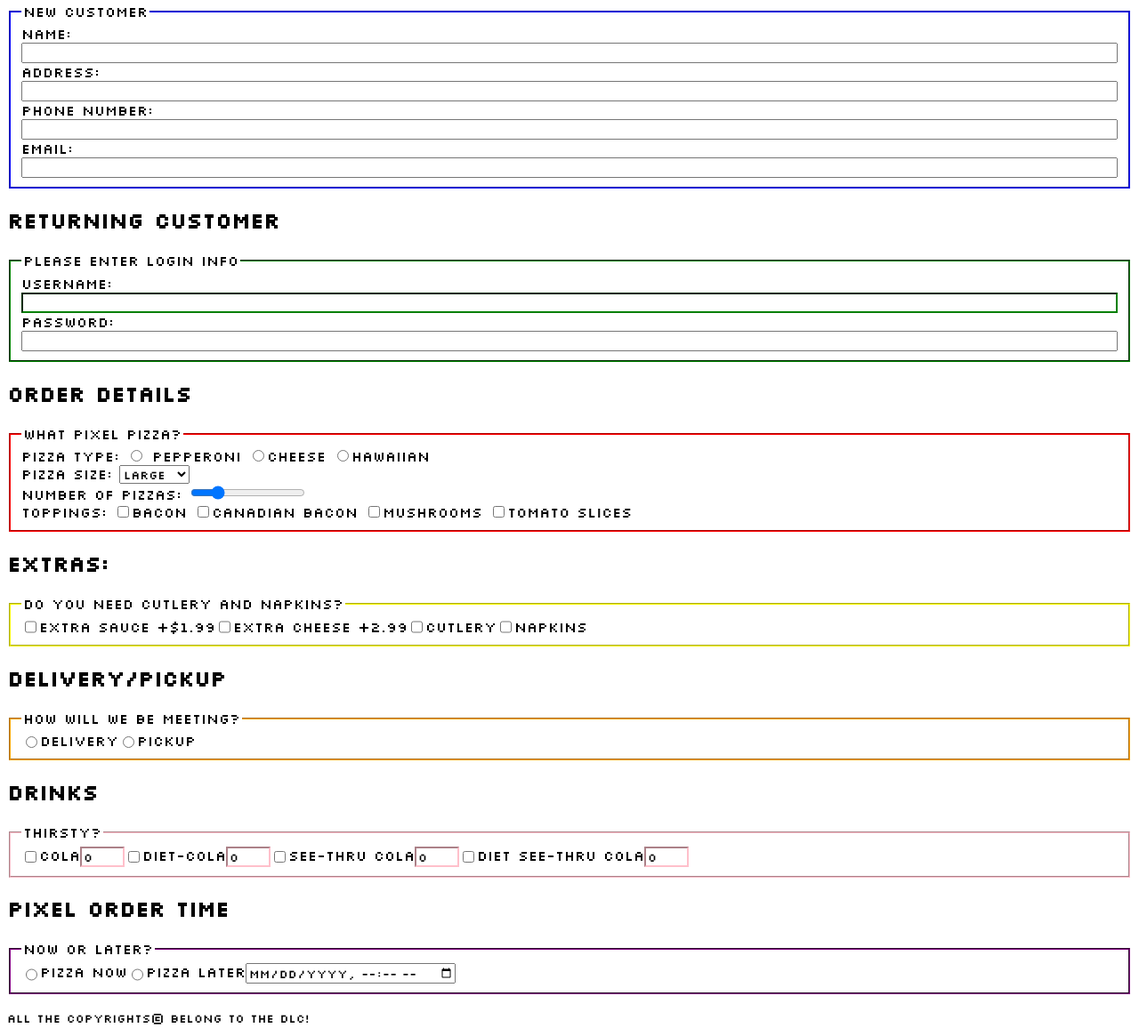
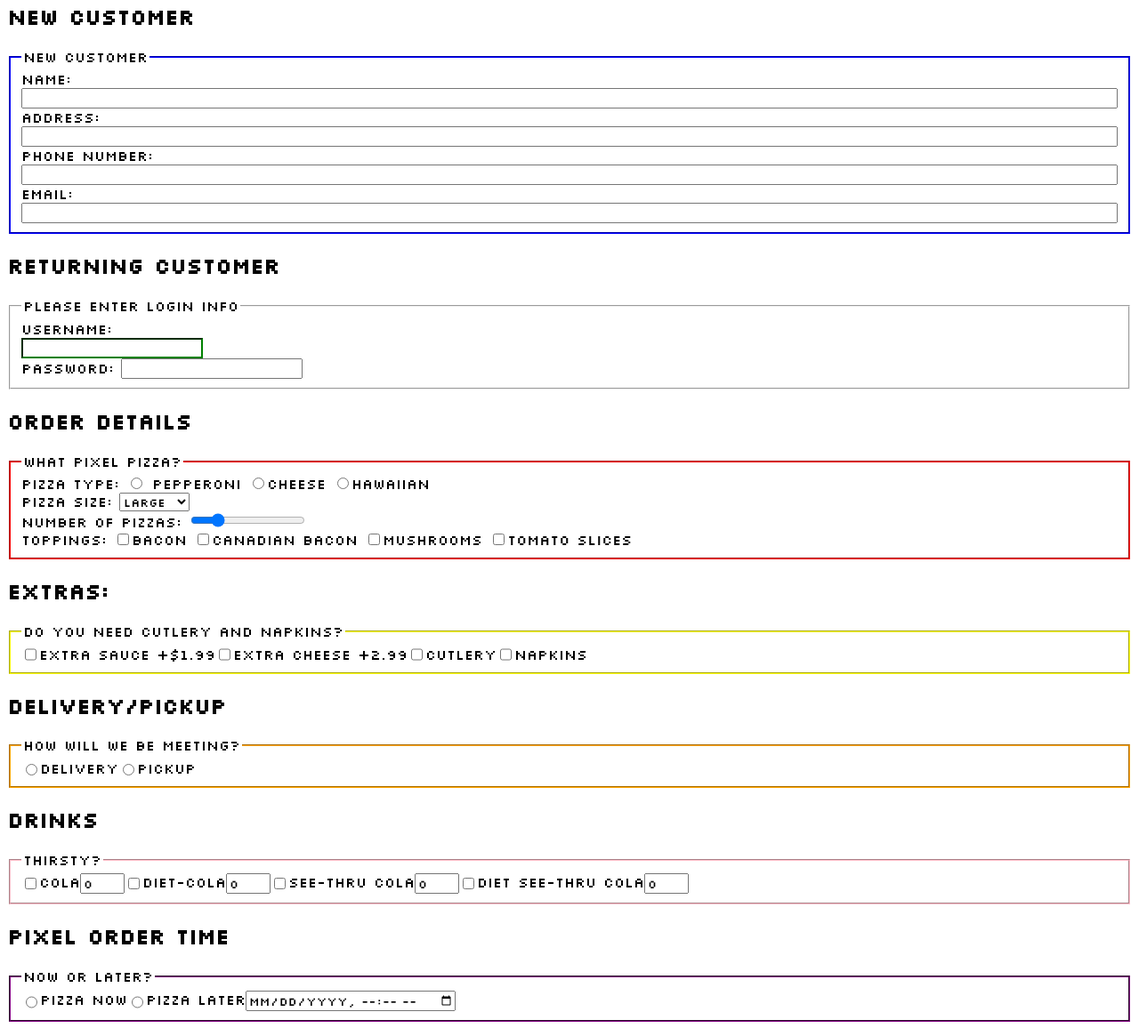
Before and after one commit to ASpeedyNiNjA/COMP1002, a plain HTML site: page assignment-2/assignment-2.html in a window 1280 px wide. Shown: the part 81-1237 px from the top of the page at 89% size. Drawn offline with Linux system fonts and the light colour scheme.

Commit message:
Add files via upload

```diff
--- a/assignment-2/assignment-2.html
+++ b/assignment-2/assignment-2.html
@@ -25,6 +25,7 @@
 
       <!-- New Customer -->
       <section>
+        <h2>New Customer</h2>
         <fieldset id="new">
           <legend>New Customer</legend>
           <label for="name">Name:</label>
@@ -38,7 +39,7 @@
 
       <!-- Returning Customer -->
       <h2>Returning Customer</h2>
-      <fieldset id="login">
+      <fieldset id="returning">
         <legend>Please enter login info</legend>
         <label for="login">Username:</label> <input type="text" id="login" name="login">
         <label for="password">Password:</label> <input type="password" id="password" name="password">
@@ -63,7 +64,7 @@
         </select>
         <br>
         <label for="pizza-number">Number of Pizzas:</label> <!-- Don't forget/miss label for="" attribute error here.-->
-        <input type="range" id="number" name="number" min="0" max="5" step="1" value="1"> <!-- Might replace this slider for a breadsticks or meatball appetizer. Use the number input type with each pizza type depending on CSS -->
+        <input type="range" id="pizza-number" name="number" min="0" max="5" step="1" value="1"> <!-- Might replace this slider for a breadsticks or meatball appetizer. Use the number input type with each pizza type depending on CSS -->
         <br>
 
         <label>Toppings:</label>
@@ -98,13 +99,13 @@
       <fieldset id="drink">
         <legend>Thirsty?</legend>
         <input type="checkbox" id="cola"  name="cola" value="cola"><label for="cola">Cola</label>
-        <input type="number" id="drink" name="cola-amount" min="0" max="10" step="1" value="0">
+        <input type="number" id="cola-amount" name="cola-amount" min="0" max="10" step="1" value="0">
         <input type="checkbox" id="diet-cola" name="diet-cola" value="diet-cola"><label for="diet-cola">Diet-Cola</label>
-        <input type="number" id="drink" name="diet-amount" min="0" max="10" step="1" value="0">
+        <input type="number" id="diet-amount" name="diet-amount" min="0" max="10" step="1" value="0">
         <input type="checkbox" id="invisible-cola" name="invisible-cola" value="see-thru-cola"><label for="invisible-cola">See-thru Cola</label>
-        <input type="number" id="drink" name="invisible-amount" min="0" max="10" step="1" value="0">
+        <input type="number" id="invisible-amount" name="invisible-amount" min="0" max="10" step="1" value="0">
         <input type="checkbox" id="diet-invisible" name="diet-invisible" value="diet-invisible"><label for="diet-invisible">Diet See-thru Cola</label>
-        <input type="number" id="drink" name="diet-invisible-amount" min="0" max="10" step="1" value="0">
+        <input type="number" id="diet-invisible-amount" name="diet-invisible-amount" min="0" max="10" step="1" value="0">
       </fieldset>
 
       <!-- Order Time -->
```
